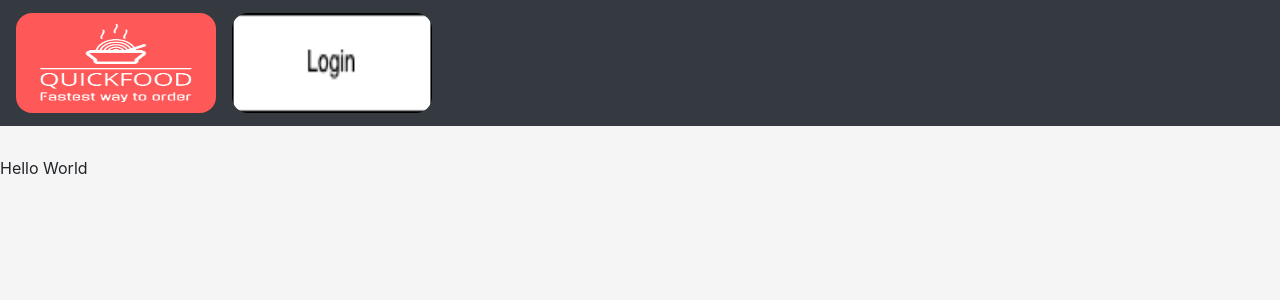
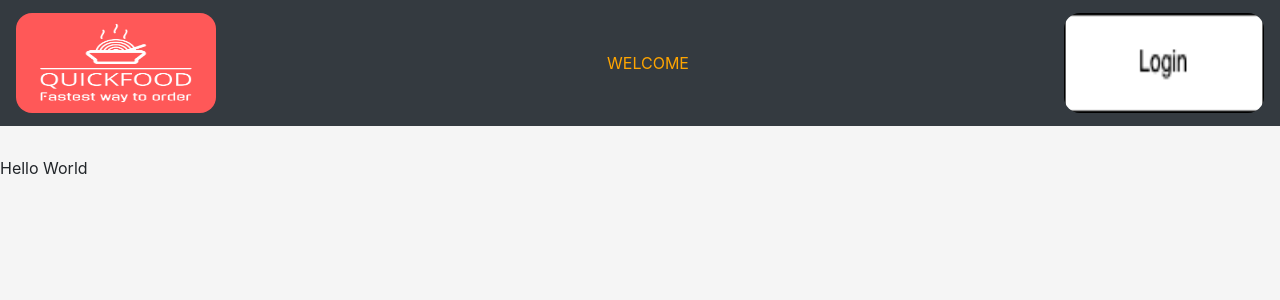
Before and after one commit to JJang95/RestaurantApp, an Angular app in the folder frontend/: page / in a window 1280 px wide. Shown: the top 300 px of the page. Built offline with nearby package versions, Linux system fonts and the light colour scheme.

Commit message:
Update welcome page
Aligning header buttons

```diff
--- a/frontend/src/app/components/welcome/welcome.component.css
+++ b/frontend/src/app/components/welcome/welcome.component.css
@@ -0,0 +1,12 @@
+nav{
+  display: flex;
+  justify-content: space-between;
+}
+
+.title{
+  color: orange;
+}
+
+.login{
+  transform: rotate(90deg);
+}
--- a/frontend/src/app/components/welcome/welcome.component.html
+++ b/frontend/src/app/components/welcome/welcome.component.html
@@ -2,19 +2,25 @@
   <a class="navbar-brand" href='welcome'>
     <img class="rounded-image" src="assets/logo.png">
   </a>
+
+  <div class="title">
+    WELCOME
+  </div>
+
+
+
+
+  <div class="button">
+    <a class="login" href='login'>
+      <img class="rounded-image" src="assets/LoginButton.drawio.png">
+    </a>
+  </div>
+
   <button class="navbar-toggler" type="button" data-toggle="collapse" data-target="#navbarColor02" aria-controls="navbarColor02" aria-expanded="false" aria-label="Toggle navigation">
     <span class="navbar-toggler-icon"></span>
   </button>
 
-  <div class="collapse navbar-collapse" id="navbarColor02">
 
-    <a class="navbar-brand" href='login'>
-      <img class="rounded-image" src="assets/LoginButton.drawio.png">
-    </a>
-    <button class="navbar-toggler" type="button" data-toggle="collapse" data-target="#navbarColor02" aria-controls="navbarColor02" aria-expanded="false" aria-label="Toggle navigation">
-      <span class="navbar-toggler-icon"></span>
-    </button>
-  </div>
 </nav>
 
 
```
